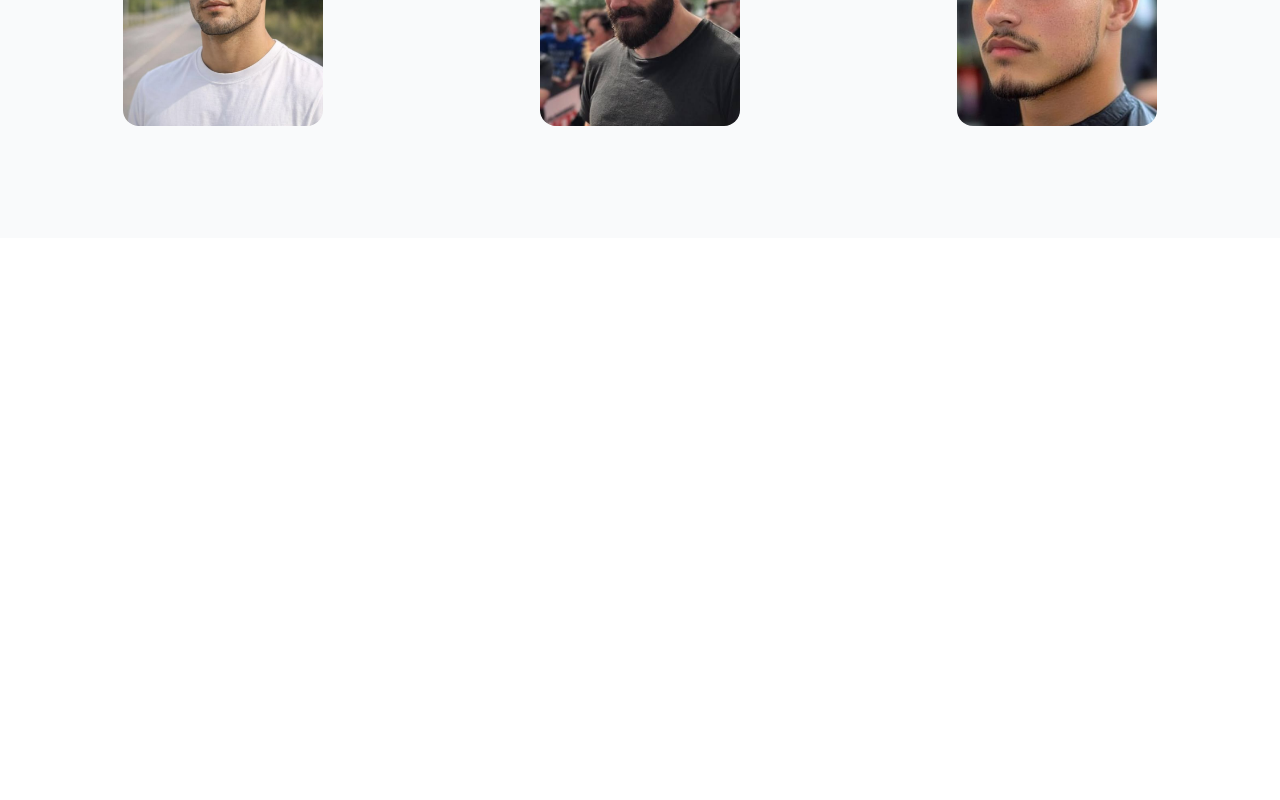
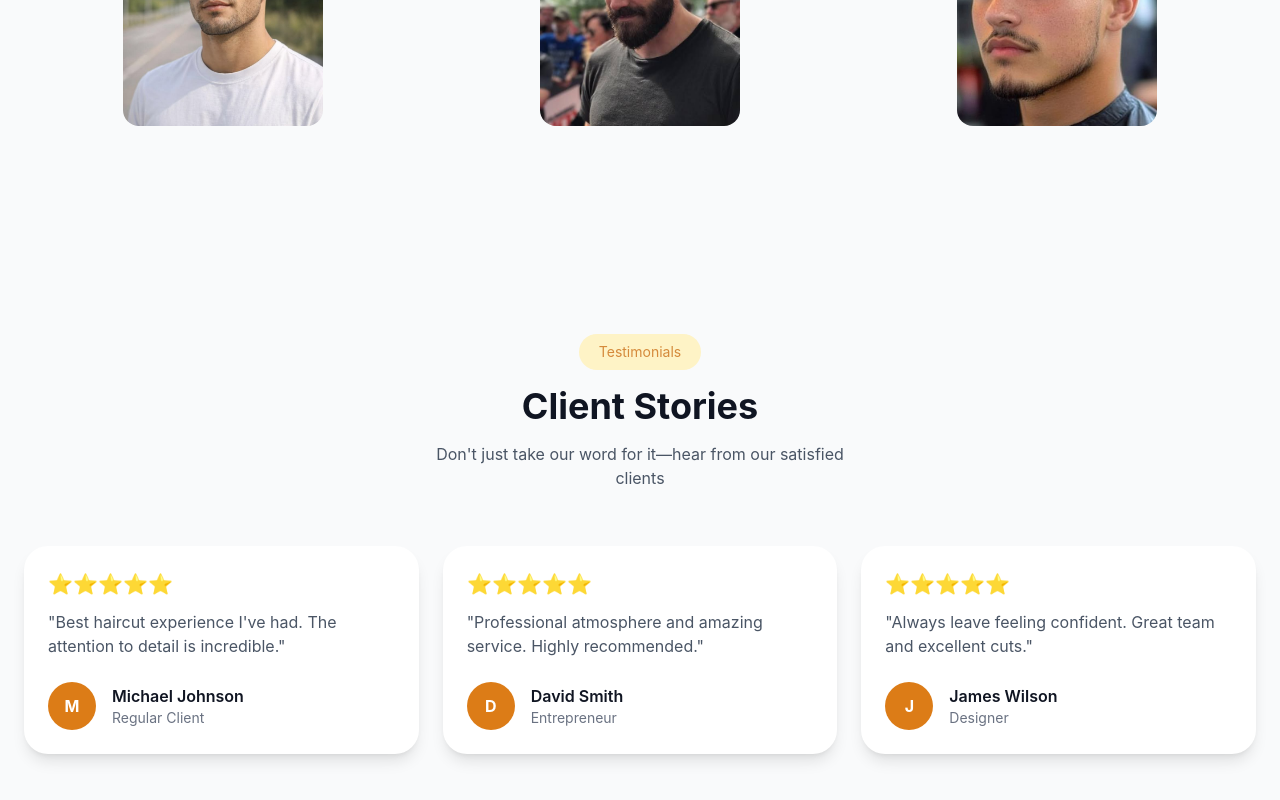
Before and after one commit to VILLARID/Cutly, a React (Vite) app in the folder frontend/: page / in a window 1280 px wide. Shown: the part 2962-3762 px from the top of the page. Before the commit the page ends 3200 px from the top, so only its background shows below. Built offline with nearby package versions, Linux system fonts and the light colour scheme.

Commit message:
feat(testimonials): implement testimonial page

```diff
--- a/frontend/src/App.jsx
+++ b/frontend/src/App.jsx
@@ -3,6 +3,7 @@ import Home from "./pages/Home"
 import AboutUs from "./pages/AboutUs"
 import Services from "./pages/Services"
 import Gallery from "./pages/Gallery"
+import Testimonials from "./pages/Testimonials"
 
 function App() {
 
@@ -13,6 +14,7 @@ function App() {
       <AboutUs />
       <Services />
       <Gallery />
+      <Testimonials />
     </>
   )
 }
--- /dev/null
+++ b/frontend/src/pages/Testimonials.jsx
@@ -0,0 +1,98 @@
+function Testimonials() {
+
+    const testimonials = [
+        {
+            id: 1,
+            name: "Michael Johnson",
+            role: "Regular Client",
+            review: "Best haircut experience I've had. The attention to detail is incredible.",
+            rating: "⭐⭐⭐⭐⭐"
+        },
+        {
+            id: 2,
+            name: "David Smith",
+            role: "Entrepreneur",
+            review: "Professional atmosphere and amazing service. Highly recommended.",
+            rating: "⭐⭐⭐⭐⭐"
+        },
+        {
+            id: 3,
+            name: "James Wilson",
+            role: "Designer",
+            review: "Always leave feeling confident. Great team and excellent cuts.",
+            rating: "⭐⭐⭐⭐⭐"
+        }
+    ];
+
+    return (
+        <>
+            <section
+                id="testimonials"
+                className="relative w-full min-h-screen pt-24 px-6 bg-[#f9fafb]"
+            >
+
+                {/* Header */}
+                <div className="flex flex-col items-center text-center gap-4">
+
+                    <div className="bg-[#fef3c6] rounded-full px-5 py-2">
+                        <p className="text-[#d58a3b] text-sm">
+                            Testimonials
+                        </p>
+                    </div>
+
+                    <h2 className="text-3xl md:text-4xl font-bold text-[#101522]">
+                        Client Stories
+                    </h2>
+
+                    <p className="text-gray-600 max-w-md">
+                        Don't just take our word for it—hear from our satisfied clients
+                    </p>
+                </div>
+
+                {/* Content */}
+                <div className="grid grid-cols-1 md:grid-cols-3 gap-6 mt-14">
+
+                    {testimonials.map((client) => (
+                        <div
+                            key={client.id}
+                            className="bg-white rounded-3xl p-6 shadow-lg hover:-translate-y-2 transition"
+                        >
+
+                            <p className="text-xl mb-3">
+                                {client.rating}
+                            </p>
+
+                            <p className="text-gray-600 mb-6">
+                                "{client.review}"
+                            </p>
+
+                            <div className="flex items-center gap-4">
+
+                                {/* Avatar */}
+                                <div className="w-12 h-12 rounded-full bg-[#dc7c17] flex items-center justify-center text-white font-bold">
+                                    {client.name[0]}
+                                </div>
+
+                                <div>
+                                    <h4 className="font-semibold text-[#101522]">
+                                        {client.name}
+                                    </h4>
+
+                                    <p className="text-sm text-gray-500">
+                                        {client.role}
+                                    </p>
+                                </div>
+
+                            </div>
+
+                        </div>
+                    ))}
+
+                </div>
+
+            </section>
+        </>
+    )
+}
+
+export default Testimonials;
```
